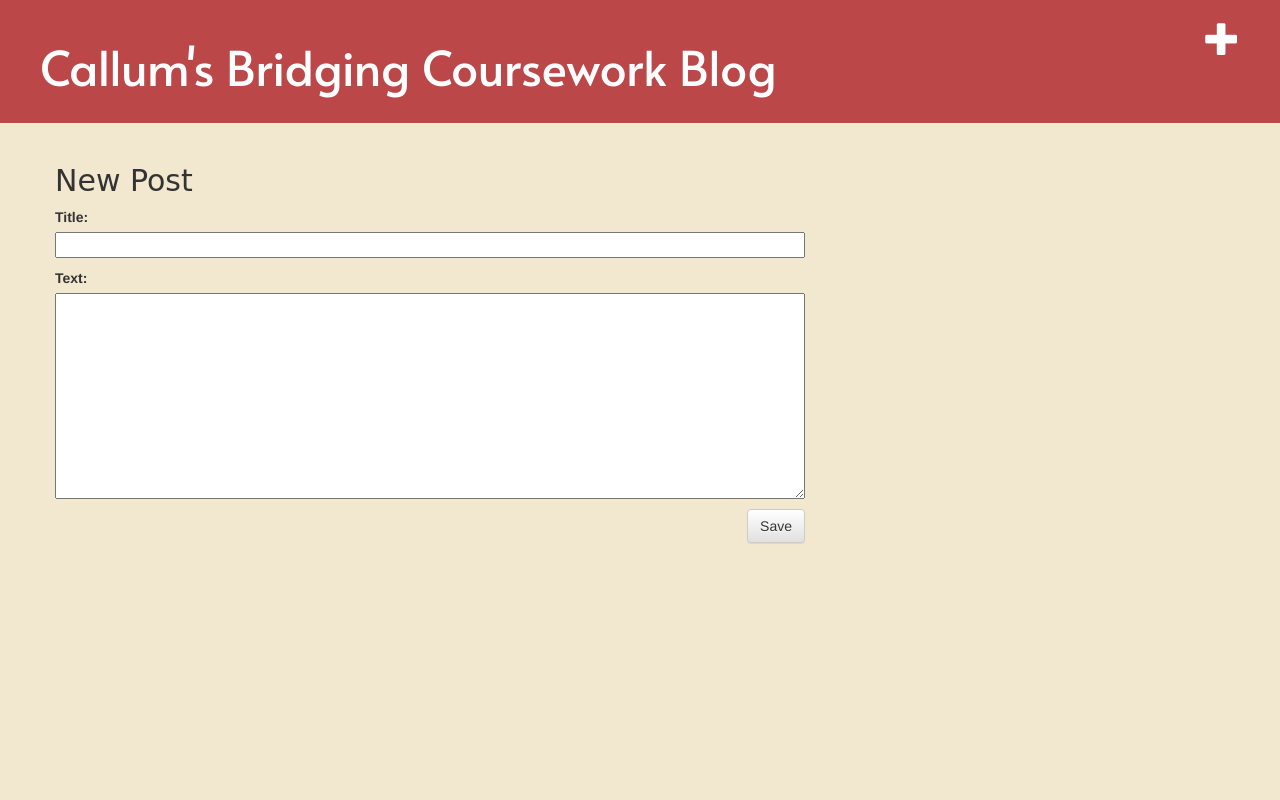
After one commit to CallumAugust/my-first-blog, a Django app: page /post/new/ in a window 1280 px wide. The commit adds this page. Run offline with Django 3.2, Linux system fonts and the light colour scheme; the visitor is signed in with stand-in values (Sample User, id 1); some libraries are stand-ins or nearby versions.

Commit message:
added edit button + new theme

```diff
--- /dev/null
+++ b/mysite/blog/forms.py
@@ -0,0 +1,7 @@
+from django import forms
+from .models import Post
+
+class PostForm(forms.ModelForm):
+	class Meta:
+		model = Post
+		fields = ('title', 'text',)
--- a/mysite/blog/static/css/blog.css
+++ b/mysite/blog/static/css/blog.css
@@ -1,14 +1,14 @@
 h1 a, h2 a {
-	color: #C25100;
-	font-family: 'Lobster';
+	color: #000000;
+	font-family: 'Alata';
 }
 
 body {
-	padding-left: 15px;
+	background-color: #F2E8CF;
 }
 
 .page-header {
-	background-color: #000000;
+	background-color: #BC4749;
 	margin-top: 0;
 	padding: 20px 20px 20px 40px;
 }
@@ -33,7 +33,7 @@ h1, h2, h3, h4 {
 	width: 100%;
 }
 .top-menu, .top-menu:hover, .top-menu:visited {
-	color: #ffffff;
+	color: #000000;
 	float: right;
 	font-size: 26pt;
 	margin-right: 20px;
@@ -41,6 +41,10 @@ h1, h2, h3, h4 {
 .post {
 	margin-bottom: 70px;
 }
-.post h2 a, .post h2 a:visited {
-	color: #000000;
+.post h2 a {
+	color: #386641;
 }
+
+.post h2 a:visited {
+	color: #6A994E;
+}
--- a/mysite/blog/templates/blog/base.html
+++ b/mysite/blog/templates/blog/base.html
@@ -1,15 +1,18 @@
 {% load static %}
 <html>
 	<head>
-		<title>Callum's blog</title>
+		<title>Callum's Blog</title>
 		<link rel="stylesheet" href="//maxcdn.bootstrapcdn.com/bootstrap/3.2.0/css/bootstrap.min.css">
 		<link rel="stylesheet" href="//maxcdn.bootstrapcdn.com/bootstrap/3.2.0/css/bootstrap-theme.min.css">
 		<link rel="stylesheet" href="{% static 'css/blog.css' %}">
-		<link href="//fonts.googleapis.com/css?family=Lobster&subset=latin,latin-ext" rel="stylesheet" type="text/css">
+		<link href="//fonts.googleapis.com/css?family=Alata&subset=latin,latin-ext" rel="stylesheet" type="text/css">
 	</head>
 	<body>
 		<div class="page-header">
-			<h1><a href="/">Callum's blog</a></h1>
+			{% if user.is_authenticated %}
+				<a href="{% url 'post_new' %}" class="top-menu"><span class="glyphicon glyphicon-plus" style="color:white"></span></a>
+			{% endif %}
+			<h1><a href="/">Callum's Bridging Coursework Blog</a></h1>
 		</div>
 		<div class="content container">
 			<div class="row">
--- a/mysite/blog/templates/blog/post_detail.html
+++ b/mysite/blog/templates/blog/post_detail.html
@@ -7,6 +7,9 @@
 				{{ post.published_date }}
 			</div>
 		{% endif %}
+		{% if user.is_authenticated %}
+			<a class="btn btn-default" href="{% url 'post_edit' pk=post.pk %}"><span class="glyphicon glyphicon-pencil"></span></a>
+		{% endif %}
 		<h2>{{ post.title }}</h2>
 		<p>{{ post.text|linebreaksbr }}</p>
 	</div>
--- /dev/null
+++ b/mysite/blog/templates/blog/post_edit.html
@@ -0,0 +1,9 @@
+{% extends 'blog/base.html' %}
+
+{% block content %}
+	<h2>New Post</h2>
+	<form method="POST" class="post-form">{% csrf_token %}
+		{{ form.as_p }}
+		<button type="submit" class="save btn btn-default">Save</button>
+	</form>
+{% endblock %}
--- a/mysite/blog/urls.py
+++ b/mysite/blog/urls.py
@@ -4,4 +4,6 @@ from . import views
 urlpatterns = [
 	path('', views.post_list, name='post_list'),
 	path('post/<int:pk>/', views.post_detail, name='post_detail'),
+	path('post/new/', views.post_new, name='post_new'),
+	path('post/<int:pk>/edit/', views.post_edit, name='post_edit')
 ]
--- a/mysite/blog/views.py
+++ b/mysite/blog/views.py
@@ -1,6 +1,7 @@
-from django.shortcuts import render, get_object_or_404
+from django.shortcuts import render, get_object_or_404, redirect
 from django.utils import timezone
 from .models import Post
+from .forms import PostForm
 
 
 def post_list(request):
@@ -10,3 +11,30 @@ def post_list(request):
 def post_detail(request, pk):
 	post = get_object_or_404(Post, pk=pk)
 	return render(request, 'blog/post_detail.html', {'post':post})
+
+def post_new(request):
+	if request.method == "POST":
+		form = PostForm(request.POST)
+		if form.is_valid():
+			post = form.save(commit=False)
+			post.author = request.user
+			post.published_date = timezone.now()
+			post.save()
+			return redirect('post_detail', pk=post.pk)
+	else:
+		form = PostForm()
+	return render(request, 'blog/post_edit.html', {'form':form})
+
+def post_edit(request, pk):
+	post = get_object_or_404(Post, pk=pk)
+	if request.method == "POST":
+		form = PostForm(request.POST, instance=post)
+		if form.is_valid():
+			post = form.save(commit=False)
+			post.author = request.user
+			post.published_date = timezone.now()
+			post.save()
+			return redirect('post_detail', pk=post.pk)
+	else:
+		form = PostForm(instance=post)
+	return render(request, 'blog/post_edit.html', {'form':form})
```
